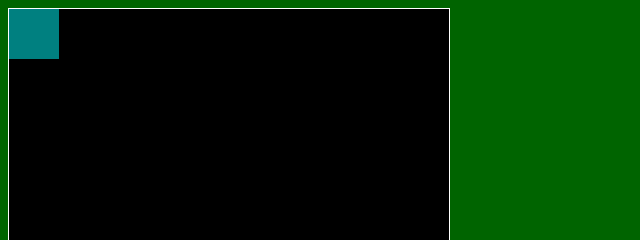
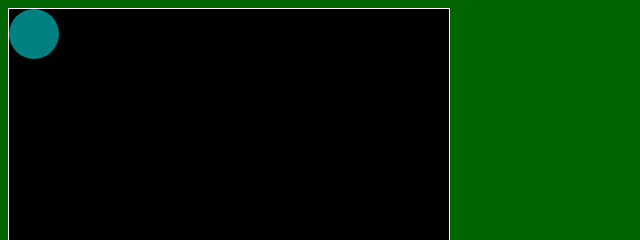
Before and after one commit to ADixon-22/ADixon-22.github.io, a plain HTML site: page asd-projects/walker/index.html in a window 1280 px wide. Shown: the top 240 px of the page, 0-640 px from the left. Drawn offline with Linux system fonts and the light colour scheme.

Commit message:
updated walker

```diff
--- a/asd-projects/debugging-exercise/index.js
+++ b/asd-projects/debugging-exercise/index.js
@@ -3,7 +3,7 @@ $(document).ready function(){
 /////////////////
 // initialization
 /////////////////
-
+debugger
 // this section initializes some variables that will be used throughout the program
 var doubleMaxSpeed = 5;
 var maxCircles = 10;
--- a/asd-projects/walker/index.css
+++ b/asd-projects/walker/index.css
@@ -11,11 +11,12 @@ body {
   position: relative;
 }
 
-#gameItem {
+#walker {
   background-color: teal;
   width: 50px;
   height: 50px;
   position: absolute;
+  border-radius: 50px;
 /*   left: 100px; */  /* Uncomment if you want to set a "starting" position */
 /*   top: 100px;  */  /* Uncomment if you want to set a "starting" position */
 }
--- a/asd-projects/walker/index.html
+++ b/asd-projects/walker/index.html
@@ -12,7 +12,7 @@
 
   <body>
     <div id='board'>
-      <div id='gameItem'></div>
+      <div id='walker'></div>
     </div>
   </body>
 </html>
```
